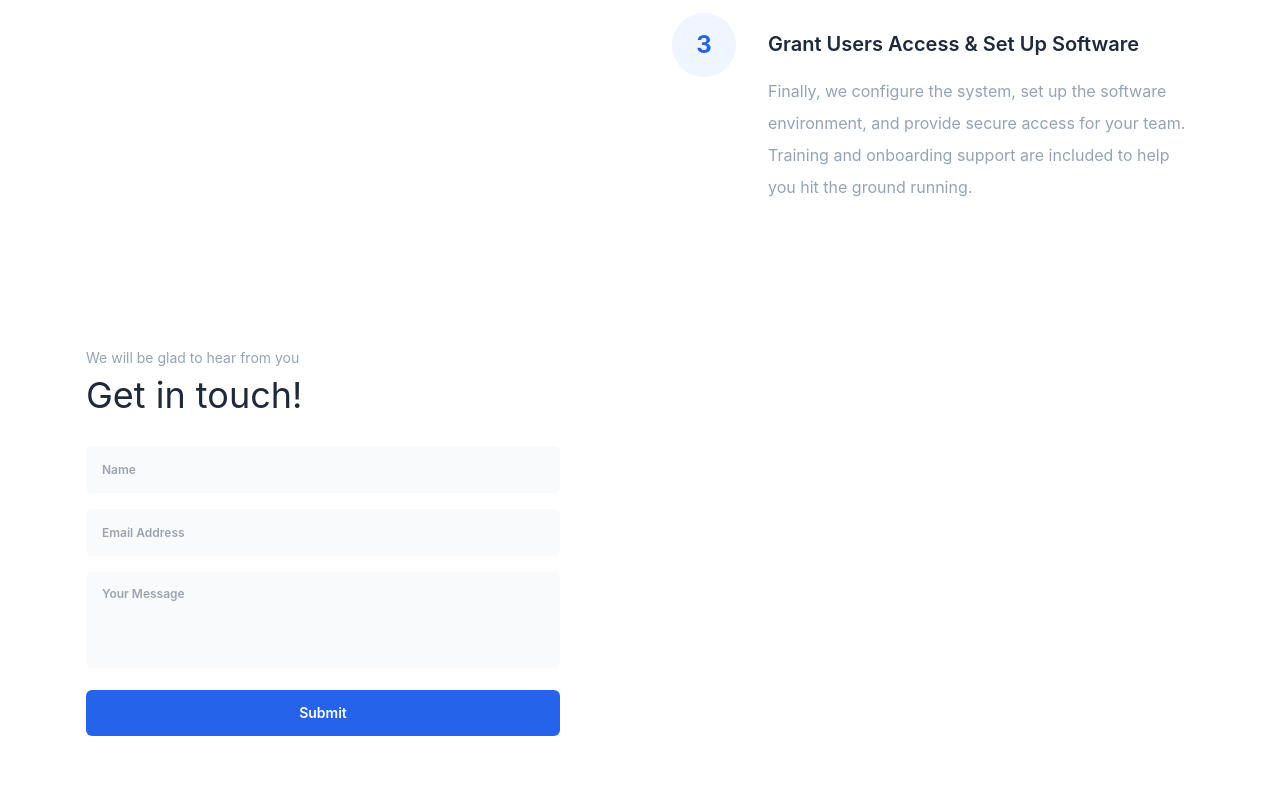
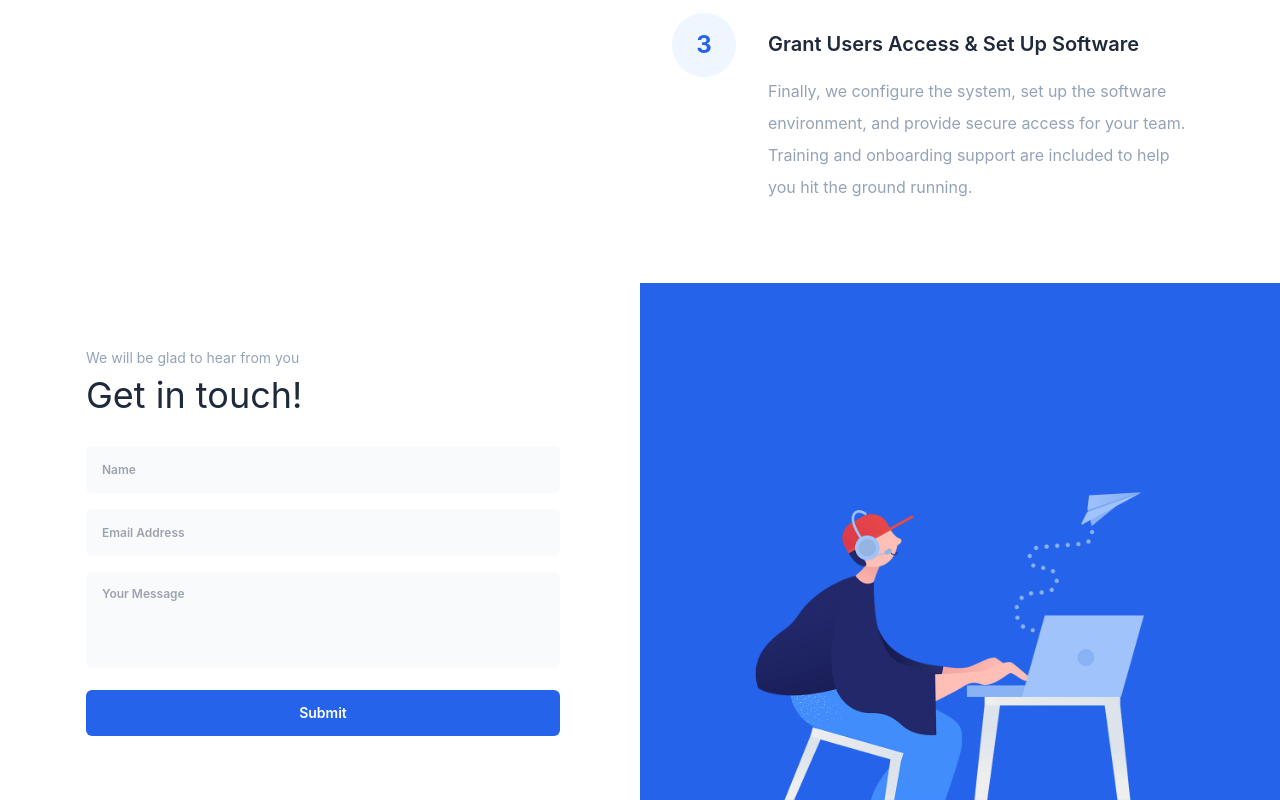
Before and after one commit to Gbayisa/IronCladAI, a plain HTML site: page index.html in a window 1280 px wide. Shown: the part 2445-3245 px from the top of the page. Drawn offline with nearby package versions, Linux system fonts and the light colour scheme; a web font is replaced by a local one.

Commit message:
fixing images

```diff
--- a/index.html
+++ b/index.html
@@ -187,7 +187,13 @@
                             <div class="w-8 mr-5 text-blue-500">
                                 <svg class="w-8 h-8" fill="none" stroke="currentColor" viewbox="0 0 24 24" xmlns="http://www.w3.org/2000/svg">
                                     <path stroke-linecap="round" stroke-linejoin="round" stroke-width="2"
-                                          d="M4 5a1 1 0 011-1h14a1 1 0 011 1v2a1 1 0 01-1 1H5a1 1 0 01-1-1V5zM4 13a1 1 0 011-1h6a1 1 0 011 1v6a1 1 0 01-1 1H5a1 1 0 01-1-1v-6zM16 13a1 1 0 011-1h2a1 1 0 011 1v6a1 1 0 01-1 1h-2a1 1 0 01-1-1v-6z"></path>
+                                          d="M4 5a1 1 0 011-1h14a1 1 0 011 1v2a1 1 0 01-1 1H5a1 1 0 01-1-1V5zM4 13a1 1 0 011-1h6a1 1 0
+                                          011 1v6a1 1 0 01-1 1H5a1 1 0
+                                          01-1-1v-6zM16 13a1 1 0
+                                          011-1h2a1 1 0
+                                          011 1v6a1 1 0
+                                          01-1 1h-2a1 1 0
+                                          01-1-1v-6z"></path>
                                 </svg>
                             </div>
                             <div>
@@ -200,8 +206,11 @@
                                 <svg class="w-8 h-8" fill="none" stroke="currentColor" viewbox="0 0 24 24"
                                      xmlns="http://www.w3.org/2000/svg">
                                     <path stroke-linecap="round" stroke-linejoin="round" stroke-width="2"
-                                          d="M15 7a2 2 0 012 2m4 0a6 6 0 01-7.743 5.743L11 17H9v2H7v2H4a1 1 0
-                                          01-1-1v-2.586a1 1 0 01.293-.707l5.964-5.964A6 6 0
+                                          d="M15 7a2 2 0
+                                          012 2m4 0a6 6 0
+                                          01-7.743 5.743L11 17H9v2H7v2H4a1 1 0
+                                          01-1-1v-2.586a1 1 0
+                                          01.293-.707l5.964-5.964A6 6 0
                                           1121 9z"></path>
                                 </svg>
                             </div>
@@ -269,8 +278,13 @@
         </div>
     </section>
 
-    <!-- Contact Section (Updated) -->
+    <!-- Contact Section (Updated with gamer image) -->
     <section id="contact-us" class="relative">
+        <div class="hidden lg:block absolute inset-0 w-1/2 ml-auto bg-blue-600">
+            <div class="flex items-end h-full">
+                <img class="lg:max-w-lg mx-auto" src="metis-assets/illustrations/gamer.png" alt="">
+            </div>
+        </div>
         <div class="container px-4 mx-auto">
             <div class="relative flex flex-wrap">
                 <div class="w-full lg:w-1/2 py-16 lg:pr-20">
@@ -278,7 +292,7 @@
                         <p class="text-sm text-blueGray-400">We will be glad to hear from you</p>
                         <h2 class="text-4xl">Get in touch!</h2>
                     </div>
-                    <form action="https://formsubmit.co/3e3ef44b7ba016d9afbfec9d41b1364c" method="POST">
+                    <form action="https://formsubmit.co/gbayisa.ironcladai@gmail.com" method="POST">
                         <!-- Anti-spam honeypot -->
                         <input type="hidden" name="_honey" style="display:none">
                         <!-- Redirect to Thank You Page -->
```
